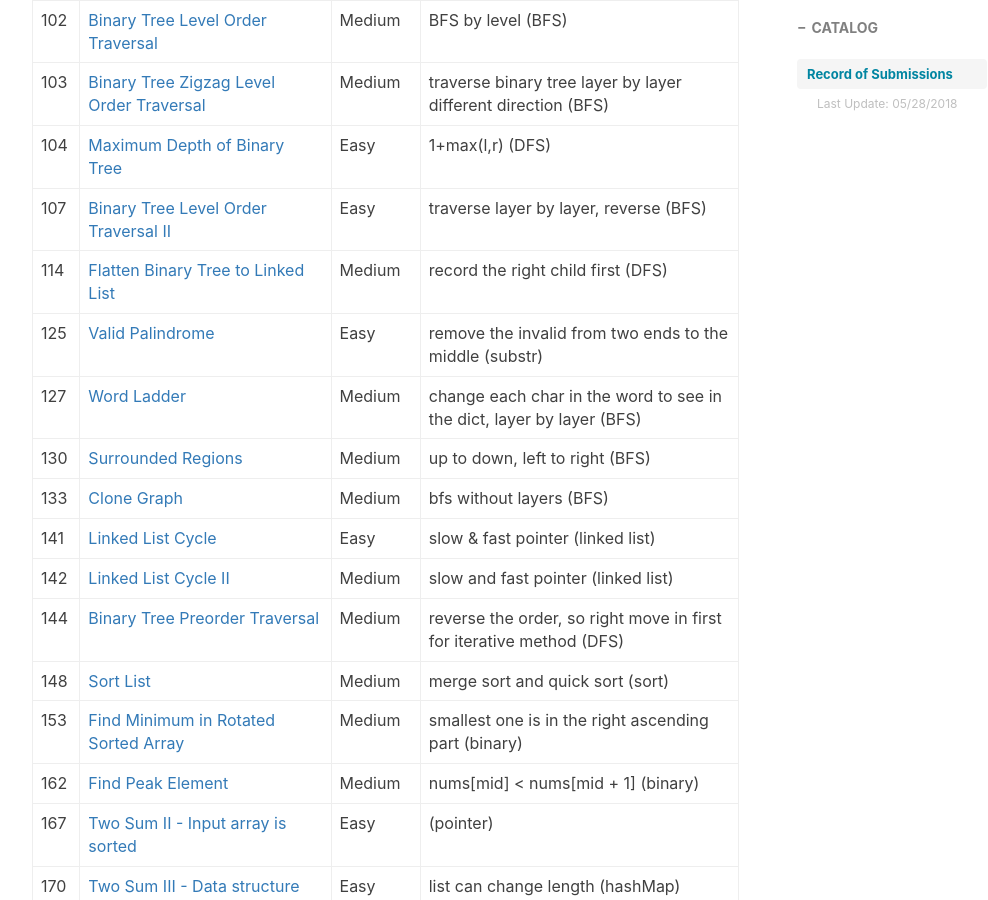
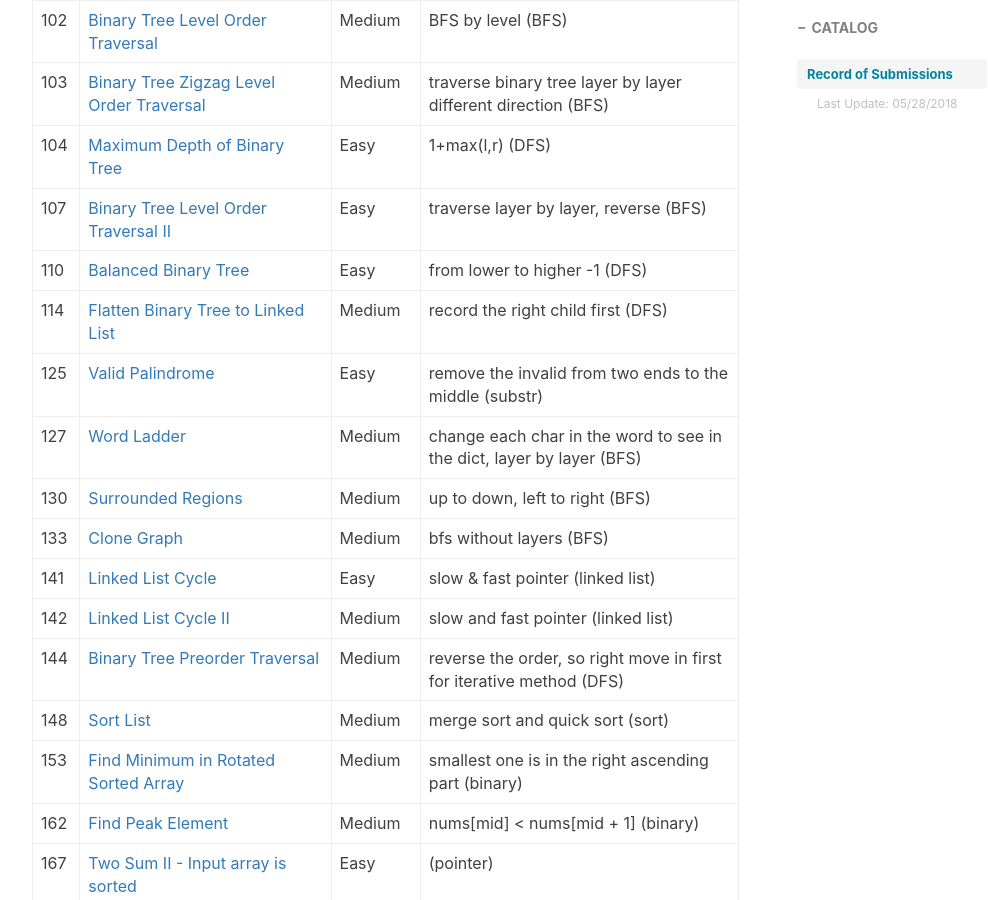
Before and after one commit to ly16/ly16.github.io, a Jekyll site: the page built from _posts/2018-05-18-leetcode-record-round1.md, in a window 1280 px wide and 900 px high, scrolled down 1532 px. Shown: the whole window, without its empty margins (233-1221 px from the left). Built offline with Jekyll 4.4.1, drawn with Linux system fonts in a browser that asks for light colours; nearby versions of some CDN libraries; comment, search, counter and statistics services are not loaded.

Commit message:
Update 2018-05-18-leetcode-record-round1.md

```diff
--- a/_posts/2018-05-18-leetcode-record-round1.md
+++ b/_posts/2018-05-18-leetcode-record-round1.md
@@ -36,6 +36,7 @@ tags:
 |103|[Binary Tree Zigzag Level Order Traversal](https://github.com/ly16/LC-Practice/blob/master/Get%20Keys%20In%20Binary%20Tree%20Layer%20By%20Layer%20Zig-Zag%20Order.java)|Medium|traverse binary tree layer by layer different direction (BFS)|
 |104|[Maximum Depth of Binary Tree](https://github.com/ly16/LC-Practice/blob/master/Maximum%20Depth%20of%20Binary%20Tree.java)|Easy|1+max(l,r) (DFS)|
 |107|[Binary Tree Level Order Traversal II](https://github.com/ly16/LC-Practice/blob/master/Binary%20Tree%20Level%20Order%20Traversal%20II.java)|Easy|traverse layer by layer, reverse (BFS)|
+|110|[Balanced Binary Tree](https://github.com/ly16/LC-Practice/blob/master/Balanced%20Binary%20Tree.java)|Easy|from lower to higher -1 (DFS)|
 |114|[Flatten Binary Tree to Linked List](https://github.com/ly16/LC-Practice/blob/master/Flatten%20Binary%20Tree%20to%20Linked%20List.java)|Medium|record the right child first (DFS)|
 |125|[Valid Palindrome](https://github.com/ly16/LC-Practice/blob/master/Valid%20palindrome.java)|Easy|remove the invalid from two ends to the middle (substr)|
 |127|[Word Ladder](https://github.com/ly16/LC-Practice/blob/master/Word%20Ladder.java)|Medium|change each char in the word to see in the dict, layer by layer (BFS)|
```
